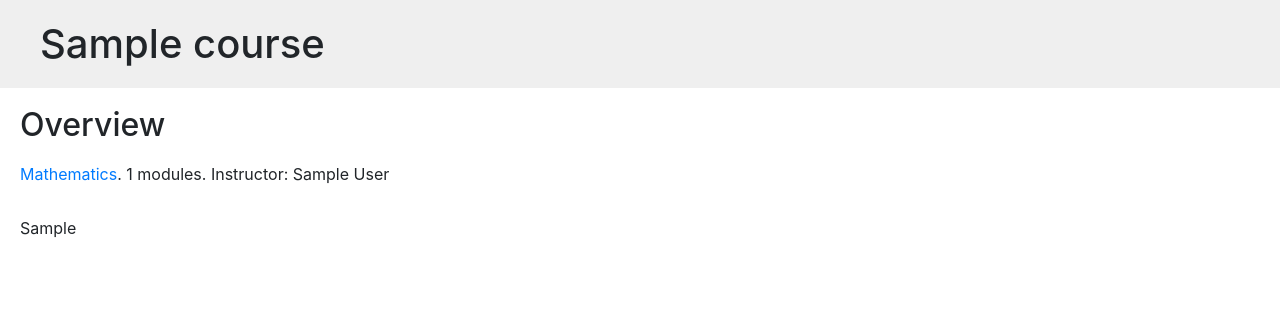
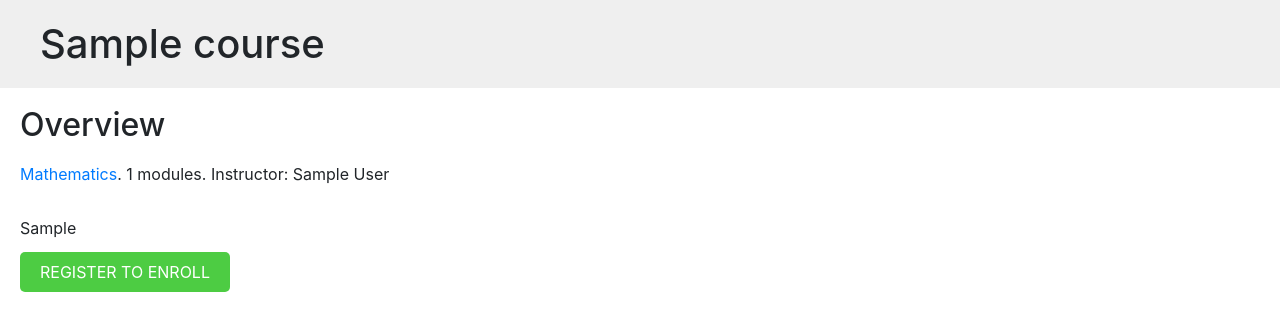
Before and after one commit to gourab-sinha/E-Learning, a Django app: a page that uses courses/templates/courses/course/detail.html in a window 1280 px wide. Shown: the part 62-393 px from the top of the page. Run offline with Django 3.2, Linux system fonts and the light colour scheme; data comes from the database, SQL or seed files in the repository; tables that the repository leaves empty hold one stand-in row (values such as "Sample post"); some libraries are stand-ins or nearby versions.

Commit message:
Student course enrollment option

```diff
--- a/courses/models.py
+++ b/courses/models.py
@@ -23,6 +23,7 @@ class Course(models.Model):
     slug = models.SlugField(max_length=200, unique=True)
     overview = models.TextField()
     created = models.DateTimeField(auto_now_add=True)
+    students = models.ManyToManyField(User, related_name='courses_joined', blank=True)
 
     class Meta:
         ordering = ['-created']
--- a/courses/templates/courses/course/detail.html
+++ b/courses/templates/courses/course/detail.html
@@ -16,6 +16,17 @@
         Instructor: {{ object.owner.get_full_name }}
       </p>
       {{ object.overview|linebreaks }}
+      {% if request.user.is_authenticated %}
+        <form action="{% url "students:student_enroll_course" %}" method="post">
+          {{ enroll_form }}
+          {% csrf_token %}
+          <input type="submit" value="Enroll now">
+        </form>
+      {% else %}
+        <a href="{% url "students:student_registration" %}" class="button">
+          Register to enroll
+        </a>
+      {% endif %}
     </div>
   {% endwith %}
 {% endblock %}
--- a/courses/views.py
+++ b/courses/views.py
@@ -12,6 +12,7 @@ from django.forms.models import modelform_factory
 from braces.views import CsrfExemptMixin, JsonRequestResponseMixin
 from django.db.models import Count
 from django.views.generic.detail import DetailView
+from students.forms import CourseEnrollForm
 
 
 
@@ -175,3 +176,9 @@ class CourseListView(TemplateResponseMixin, View):
 class CourseDetailView(DetailView):
     model = Course
     template_name = 'courses/course/detail.html'
+
+    def get_context_data(self, **kwargs):
+        context = super().get_context_data(**kwargs)
+        context['enroll_form'] = CourseEnrollForm(initial={'course': self.object})
+
+        return context
--- /dev/null
+++ b/students/forms.py
@@ -0,0 +1,6 @@
+from django import forms
+from courses.models import Course
+
+
+class CourseEnrollForm(forms.Form):
+    course = forms.ModelChoiceField(queryset=Course.objects.all(), widget=forms.HiddenInput)
--- a/students/urls.py
+++ b/students/urls.py
@@ -1,7 +1,8 @@
 from django.urls import path
 from . import views
 
-
+app_name = 'students'
 urlpatterns = [
-    path('register/', views.StudentRegistrationView.as_view(), name='student_registration')
+    path('register/', views.StudentRegistrationView.as_view(), name='student_registration'),
+    path('enroll-course/', views.StudentEnrollCourseView.as_view(), name='student_enroll_course'),
 ]
```
Also changed, not shown: students/views.py (+17 -0 lines), courses/migrations/0004_course_students.py (added).
